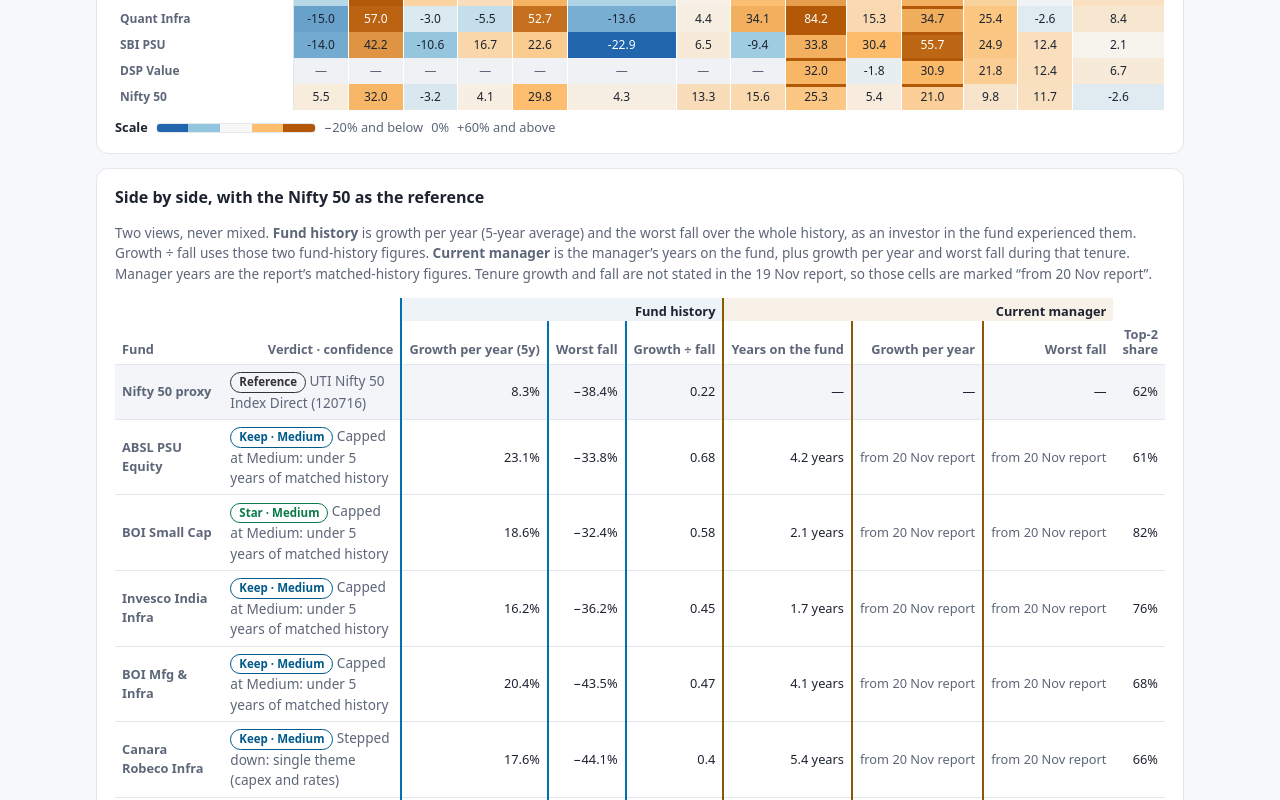
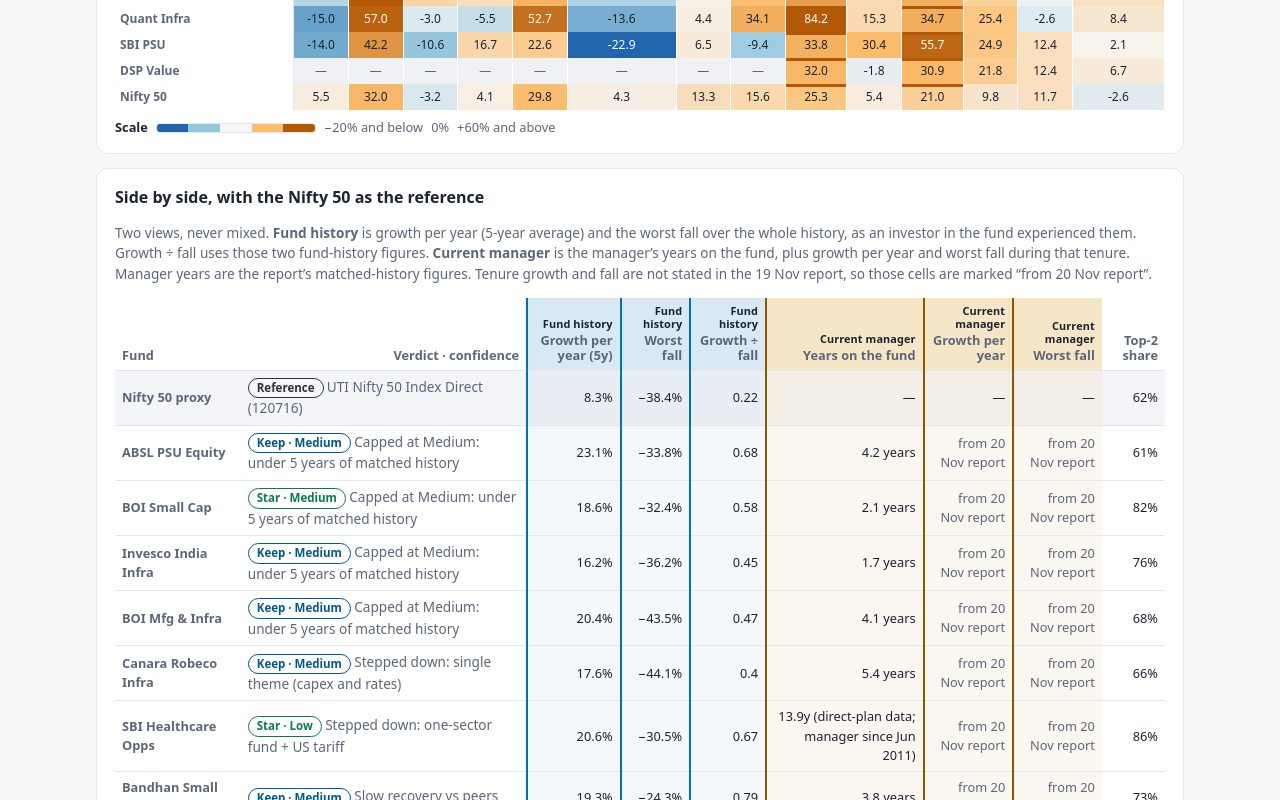
Before and after one commit to anandvip/mutual-funds, a plain HTML site: page reports/daily/2026-11-19/index.html in a window 1280 px wide. Shown: the part 2000-2800 px from the top of the page. Drawn offline with Linux system fonts and the light colour scheme.

Commit message:
docs: update daily report 2026-11-19 (11:00)

```diff
--- a/reports/daily/2026-11-19/index.html
+++ b/reports/daily/2026-11-19/index.html
@@ -6,7 +6,7 @@
 <link rel="canonical" href="https://mf.vipulanand.in/reports/daily/2026-11-19/">
 <meta name="description" content="Daily fat-tail mutual-fund research for 19 Nov 2026. Research only, not investment advice.">
 <meta name="edition-date" content="2026-11-19">
-<meta name="edition-label" content="final (11 AM)">
+<meta name="edition-label" content="final (11 AM), corrected 8:50 PM">
 <title>Daily mutual-fund report · 19 Nov 2026</title>
 <style>
 :root{--ink:#1d2330;--mute:#5d6678;--line:#e3e6ec;--bg:#f7f8fa;--star:#009E73;--keep:#0072B2;--watch:#E69F00;--drop:#D55E00;--hold:#CC79A7;--low:#7a4450}
@@ -44,14 +44,18 @@ th:first-child,td:first-child,.verdict-cell,.why{text-align:left}
 .comp{font-size:.8rem;min-width:960px}
 .comp thead th{white-space:normal;line-height:1.2;vertical-align:bottom}
 .comp .badge{white-space:normal;line-height:1.25}
-.comp thead tr.groups th{border-bottom:none;padding-bottom:2px}
-.comp thead .group{text-align:center;color:var(--ink);font-weight:700;background:#eef3f8;padding-top:6px;padding-bottom:4px}
-.comp thead .group.mgr{background:#f7f1e8}
-.comp th.hist,.comp td.hist{border-left:2px solid #0072B2}
-.comp th.mgr,.comp td.mgr{border-left:2px solid #8a5a00}
-.comp thead .group.hist{border-left:2px solid #0072B2}
-.comp thead .group.mgr{border-left:2px solid #8a5a00}
-.comp td.hist,.comp td.mgr,.comp th.hist,.comp th.mgr{white-space:nowrap;text-align:right}
+.comp thead .grp{display:block;font-size:.68rem;font-weight:700;color:var(--ink);letter-spacing:.01em;margin-bottom:3px}
+.comp th.hist{background:#d9e8f5}
+.comp td.hist{background:#f4f8fb;border-left:2px solid #0072B2}
+.comp th.hist{border-left:2px solid #0072B2}
+.comp th.mgr{background:#f6e6c8}
+.comp td.mgr{background:#faf6f0;border-left:2px solid #8a5a00}
+.comp th.mgr{border-left:2px solid #8a5a00}
+.comp .refrow td.hist{background:#e8eef4}
+.comp .refrow td.mgr{background:#f3eee6}
+.comp td.hist,.comp td.mgr,.comp th.hist,.comp th.mgr{text-align:right}
+.comp th.hist,.comp th.mgr{white-space:normal}
+.comp td.pending{white-space:normal;max-width:7rem}
 .verdict-cell{text-align:left;white-space:normal;min-width:10rem}
 .pending{color:var(--mute)}
 .freeze{font-size:.9rem;margin:.45rem 0 .2rem}
@@ -117,7 +121,7 @@ footer{color:var(--mute);font-size:.8rem;text-align:center;padding:8px 8px 20px}
   </nav>
 </header>
 <p class="disclaimer"><strong>Research only, not investment advice.</strong></p>
-<p class="edition-meta">19 Nov 2026 · Edition: final (11 AM)</p>
+<p class="edition-meta">19 Nov 2026 · Edition: final (11 AM), corrected 8:50 PM</p>
 <nav class="toc" aria-label="On this page"><a href="#corrections">Corrections</a><a href="#glance">At a glance</a><a href="#allocation">Research allocation</a><a href="#report">Full report</a></nav>
 <section class="card corrections" id="corrections"><h2>Corrections</h2><ul>
 <li>Correction (19 Nov, 8:45 PM IST): Quant Large &amp; Mid Cap matched history corrected from 6.5y (2020-05-10) to 1.8y (2025-02-03); tier unchanged (Low).</li>
@@ -557,22 +561,15 @@ footer{color:var(--mute);font-size:.8rem;text-align:center;padding:8px 8px 20px}
 <p class="scrollhint">On a phone, swipe the table sideways to see both views.</p>
 <div class="tbl"><table class="comp">
 <thead>
-<tr class="groups">
-<th></th>
-<th></th>
-<th class="group hist" colspan="3">Fund history</th>
-<th class="group mgr" colspan="3">Current manager</th>
-<th></th>
-</tr>
 <tr>
 <th>Fund</th>
 <th>Verdict · confidence</th>
-<th class="hist">Growth per year (5y)</th>
-<th class="hist">Worst fall</th>
-<th class="hist">Growth ÷ fall</th>
-<th class="mgr">Years on the fund</th>
-<th class="mgr">Growth per year</th>
-<th class="mgr">Worst fall</th>
+<th class="hist"><span class="grp">Fund history</span>Growth per year (5y)</th>
+<th class="hist"><span class="grp">Fund history</span>Worst fall</th>
+<th class="hist"><span class="grp">Fund history</span>Growth ÷ fall</th>
+<th class="mgr"><span class="grp">Current manager</span>Years on the fund</th>
+<th class="mgr"><span class="grp">Current manager</span>Growth per year</th>
+<th class="mgr"><span class="grp">Current manager</span>Worst fall</th>
 <th>Top-2 share</th>
 </tr>
 </thead>
@@ -583,12 +580,12 @@ footer{color:var(--mute);font-size:.8rem;text-align:center;padding:8px 8px 20px}
 <tr><th scope="row">Invesco India Infra</th><td class="verdict-cell"><span class="badge keep">Keep · Medium</span> <span class="meta">Capped at Medium: under 5 years of matched history</span></td><td class="hist">16.2%</td><td class="hist">−36.2%</td><td class="hist">0.45</td><td class="mgr">1.7 years</td><td class="mgr"><span class="pending">from 20 Nov report</span></td><td class="mgr"><span class="pending">from 20 Nov report</span></td><td>76%</td></tr>
 <tr><th scope="row">BOI Mfg &amp; Infra</th><td class="verdict-cell"><span class="badge keep">Keep · Medium</span> <span class="meta">Capped at Medium: under 5 years of matched history</span></td><td class="hist">20.4%</td><td class="hist">−43.5%</td><td class="hist">0.47</td><td class="mgr">4.1 years</td><td class="mgr"><span class="pending">from 20 Nov report</span></td><td class="mgr"><span class="pending">from 20 Nov report</span></td><td>68%</td></tr>
 <tr><th scope="row">Canara Robeco Infra</th><td class="verdict-cell"><span class="badge keep">Keep · Medium</span> <span class="meta">Stepped down: single theme (capex and rates)</span></td><td class="hist">17.6%</td><td class="hist">−44.1%</td><td class="hist">0.4</td><td class="mgr">5.4 years</td><td class="mgr"><span class="pending">from 20 Nov report</span></td><td class="mgr"><span class="pending">from 20 Nov report</span></td><td>66%</td></tr>
-<tr><th scope="row">SBI Healthcare Opps</th><td class="verdict-cell"><span class="badge star">Star · Low</span> <span class="meta">Stepped down: one-sector fund + US tariff</span></td><td class="hist">20.6%</td><td class="hist">−30.5%</td><td class="hist">0.67</td><td class="mgr">13.9 years</td><td class="mgr"><span class="pending">from 20 Nov report</span></td><td class="mgr"><span class="pending">from 20 Nov report</span></td><td>86%</td></tr>
+<tr><th scope="row">SBI Healthcare Opps</th><td class="verdict-cell"><span class="badge star">Star · Low</span> <span class="meta">Stepped down: one-sector fund + US tariff</span></td><td class="hist">20.6%</td><td class="hist">−30.5%</td><td class="hist">0.67</td><td class="mgr">13.9y (direct-plan data; manager since Jun 2011)</td><td class="mgr"><span class="pending">from 20 Nov report</span></td><td class="mgr"><span class="pending">from 20 Nov report</span></td><td>86%</td></tr>
 <tr><th scope="row">Bandhan Small Cap</th><td class="verdict-cell"><span class="badge keep">Keep · Medium</span> <span class="meta">Slow recovery vs peers</span></td><td class="hist">19.3%</td><td class="hist">−24.3%</td><td class="hist">0.79</td><td class="mgr">3.8 years</td><td class="mgr"><span class="pending">from 20 Nov report</span></td><td class="mgr"><span class="pending">from 20 Nov report</span></td><td>73%</td></tr>
-<tr><th scope="row">SBI Focused</th><td class="verdict-cell"><span class="badge watch">Watch · Medium</span> <span class="meta">Weak right tail (fails skew)</span></td><td class="hist">10.7%</td><td class="hist">−32.7%</td><td class="hist">0.33</td><td class="mgr">13.9 years</td><td class="mgr"><span class="pending">from 20 Nov report</span></td><td class="mgr"><span class="pending">from 20 Nov report</span></td><td>71%</td></tr>
+<tr><th scope="row">SBI Focused</th><td class="verdict-cell"><span class="badge watch">Watch · Medium</span> <span class="meta">Weak right tail (fails skew)</span></td><td class="hist">10.7%</td><td class="hist">−32.7%</td><td class="hist">0.33</td><td class="mgr">13.9y (direct-plan data; manager since May 2009)</td><td class="mgr"><span class="pending">from 20 Nov report</span></td><td class="mgr"><span class="pending">from 20 Nov report</span></td><td>71%</td></tr>
 <tr><th scope="row">ICICI Pru Focused</th><td class="verdict-cell"><span class="badge watch">Watch · Medium</span> <span class="meta">Slow recovery from its worst fall</span></td><td class="hist">15.6%</td><td class="hist">−34.1%</td><td class="hist">0.46</td><td class="mgr">4.3 years</td><td class="mgr"><span class="pending">from 20 Nov report</span></td><td class="mgr"><span class="pending">from 20 Nov report</span></td><td>55%</td></tr>
 <tr><th scope="row">ICICI Pru Mid Cap</th><td class="verdict-cell"><span class="badge watch">Watch · Low</span> <span class="meta">Falls deeper than peers; beats category in only 45% of windows</span></td><td class="hist">15.5%</td><td class="hist">−44.0%</td><td class="hist">0.35</td><td class="mgr">4.3 years</td><td class="mgr"><span class="pending">from 20 Nov report</span></td><td class="mgr"><span class="pending">from 20 Nov report</span></td><td>63%</td></tr>
-<tr><th scope="row">Quant Large &amp; Mid Cap</th><td class="verdict-cell"><span class="badge hold">Watch, governance hold · Low</span> <span class="meta">Deep falls, plus a governance flag</span></td><td class="hist">14.9%</td><td class="hist">−45.7%</td><td class="hist">0.33</td><td class="mgr">1.8 years</td><td class="mgr"><span class="pending">from 20 Nov report</span></td><td class="mgr"><span class="pending">from 20 Nov report</span></td><td>67%</td></tr>
+<tr><th scope="row">Quant Large &amp; Mid Cap</th><td class="verdict-cell"><span class="badge hold">Watch, governance hold · Low</span> <span class="meta">Deep falls, plus a governance flag</span></td><td class="hist">14.9%</td><td class="hist">−45.7%</td><td class="hist">0.33</td><td class="mgr">1.8y (since 3 Feb 2025, Tandon as primary)</td><td class="mgr"><span class="pending">from 20 Nov report</span></td><td class="mgr"><span class="pending">from 20 Nov report</span></td><td>67%</td></tr>
 <tr><th scope="row">Quant Infrastructure</th><td class="verdict-cell"><span class="badge hold">Governance hold · Low</span> <span class="meta">Deepest infra falls, plus a governance flag</span></td><td class="hist">15.5%</td><td class="hist">−46.0%</td><td class="hist">0.34</td><td class="mgr">1.8 years</td><td class="mgr"><span class="pending">from 20 Nov report</span></td><td class="mgr"><span class="pending">from 20 Nov report</span></td><td>73%</td></tr>
 <tr><th scope="row">SBI PSU</th><td class="verdict-cell"><span class="badge drop">Drop candidate · Low</span> <span class="meta">Falls harder than peers; fails v1.1 at 2/4</span></td><td class="hist">22.7%</td><td class="hist">−47.1%</td><td class="hist">0.48</td><td class="mgr">2.5 years</td><td class="mgr"><span class="pending">from 20 Nov report</span></td><td class="mgr"><span class="pending">from 20 Nov report</span></td><td>55%</td></tr>
 <tr><th scope="row">DSP Value</th><td class="verdict-cell"><span class="badge watch">Watch · Low</span> <span class="meta">Tail protection Unverified: never tested by a real fall</span></td><td class="hist">13.5%</td><td class="hist">−16.5%</td><td class="hist">0.82</td><td class="mgr">0.5 years</td><td class="mgr"><span class="pending">from 20 Nov report</span></td><td class="mgr"><span class="pending">from 20 Nov report</span></td><td>65%</td></tr>
@@ -645,9 +642,10 @@ footer{color:var(--mute);font-size:.8rem;text-align:center;padding:8px 8px 20px}
 
 <section class="card">
 <h2>As of, and sources</h2>
-<p>NAVs are as of 18 Nov 2026, except DSP Value, which is as of 17 Nov. The report was concluded at about 11:05 AM IST on 19 Nov 2026, with a 12:30 PM addendum. The addendum confirms SBI Focused on its 18 Nov NAV throughout (1-year 10.4%, 3-year 15.8%, 5-year 10.7%) and gives Top-2 share for every fund and the Nifty 50. The big-years table uses the 2021–2025 calendar-year figures from that report, and 2026 year-to-date to the same NAV dates. Current-manager growth per year and worst fall during tenure are not in the 19 Nov report; those cells await the 20 Nov report.</p>
+<p>NAVs are as of 18 Nov 2026, except DSP Value, which is as of 17 Nov. The report was concluded at about 11:05 AM IST on 19 Nov 2026, with a 12:30 PM addendum. The addendum confirms SBI Focused on its 18 Nov NAV throughout (1-year 10.4%, 3-year 15.8%, 5-year 10.7%) and gives Top-2 share for every fund and the Nifty 50. The big-years table uses the 2021–2025 calendar-year figures from that report, and 2026 year-to-date to the same NAV dates. Quant Large &amp; Mid Cap’s years on the fund were corrected on 19 Nov at 8:45 PM IST, per changes.md. Current-manager growth per year and worst fall during tenure are not in the 19 Nov report; those cells await the 20 Nov report.</p>
 <ul class="meta">
 <li>Fat-tail report, 19 Nov 2026 (Day 3), concluded 11 AM IST, with a 12:30 PM addendum: figures, the key takeaway, and Top-2 share for all 14 funds and the Nifty 50. Layout follows the published daily-report format.</li>
+<li>Quant Large &amp; Mid Cap tenure: corrected on 19 Nov at 8:45 PM IST, per changes.md, to 1.8y (since 3 Feb 2025, Tandon as primary).</li>
 <li>NAVs: api.mfapi.in (AMFI mirror). The 7 AM rerun on 18 Nov NAVs used data/m2_cut1120.py and is the source of the growth, fall, calendar-year and recovery figures. SBI Focused’s 18 Nov NAV was checked on api.mfapi.in at about 10:12 AM IST; the 12:30 PM addendum uses that NAV throughout.</li>
 <li>Top-2 share: 12:30 PM addendum to the 19 Nov 2026 report, from the calendar-year table (share of 2021–2025 compounded growth from the two best calendar years, on a log basis).</li>
 <li>Big years: best, 2nd-best and weakest calendar years in 2021–2025, and 2026 year to date, picked from the calendar-year table in the 19 Nov 2026 report. Top-2 share in that table is from the 12:30 PM addendum.</li>
@@ -1283,7 +1281,7 @@ footer{color:var(--mute);font-size:.8rem;text-align:center;padding:8px 8px 20px}
 <td>Strong (78%)</td>
 <td>Strong (3/4)</td>
 <td>Weak: SEBI front-running settlement still not final (lead manager Tandon)</td>
-<td>1.8y (2025-02-03)</td>
+<td>1.8y (2025-02-03; corrected 19 Nov 8:45 PM)</td>
 <td><strong>Low</strong>: pillars give Low; driver flag (governance/regulatory (Quant AMC)) - already at floor</td>
 </tr>
 <tr>
@@ -2136,7 +2134,7 @@ footer{color:var(--mute);font-size:.8rem;text-align:center;padding:8px 8px 20px}
 <h3>Rule-change proposals (the rulebook is not edited)</h3>
 <ul>
 <li><strong>Proposal A (v1.1 candidate, provisional, tested on history only):</strong> what "current manager" means for matched-mandate history.</li>
-<li>(a) Keep tonight's strict reading: the lead manager's start date. Effect: 10 of 14 funds have under 5 years of matched history (max Medium). The cap actually lowers the tier for 4 of them (ABSL PSU, BOI Small Cap, Invesco Infra, BOI Mfg &amp; Infra). DSP Value is held at Low as never stress-tested.</li>
+<li>(a) Keep tonight's strict reading: the lead manager's start date. Effect: 11 of 14 funds have under 5 years (10 before the 19 Nov 8:45 PM Quant L&amp;M correction) of matched history (max Medium). The cap actually lowers the tier for 4 of them (ABSL PSU, BOI Small Cap, Invesco Infra, BOI Mfg &amp; Infra). DSP Value is held at Low as never stress-tested.</li>
 <li>(b) The longest-serving current named equity manager. Effect: almost no change tonight.</li>
 <li>(c) A manager change resets the clock only if the portfolio changed a lot in the following 12 months (for example, turnover above 60%). Effect: could restore longer matched histories for BOI Small Cap, Invesco Infra, SBI PSU and DSP Value, once turnover data is collected.</li>
 <li><strong>Proposal B (implementation spec, needs approval):</strong> the numeric pillar thresholds and tier rule used tonight (see "Pillar method"). The rulebook names the pillars but sets no cut-offs. Options: approve as is; change the cut-offs (for example, ±3 points instead of ±5 for A); or drop the recovery-time step-down.</li>
```
Also changed, not shown: reports/index.html (+1 -1 lines).
